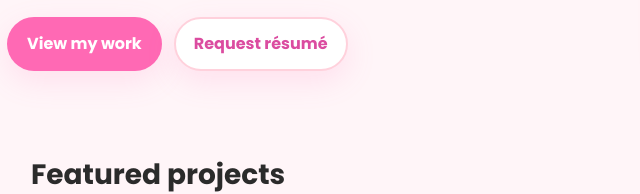
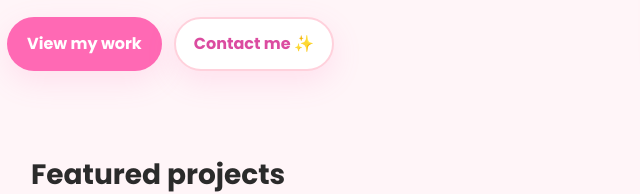
Before and after one commit to Rithanya13/github.io, a plain HTML site: page index.html in a window 1280 px wide. Shown: the part 397-591 px from the top of the page, 93-733 px from the left. Drawn offline with nearby package versions, Linux system fonts and the light colour scheme.

Commit message:
Update contact link and email subject/body

```diff
--- a/index.html
+++ b/index.html
@@ -114,10 +114,10 @@
         </p>
         <div class="cta">
           <a class="btn btn-primary" href="#projects">View my work</a>
-         <a class="btn btn-ghost"
-   href="mailto:rithanya.chandran@su.suffolk.edu?subject=Request%20for%20Rithanya's%20Resume&body=Hi%20Rithanya%2C%0A%0AI%20visited%20your%20portfolio%20and%20would%20love%20to%20receive%20your%20resume.%0A%0AThanks%20and%20best%20regards%2C%0A[Your%20Name]"
+        <a class="btn btn-ghost"
+   href="mailto:rithanya.chandran@su.suffolk.edu?subject=Let’s%20Connect%20About%20Opportunities&body=Hi%20Rithanya%2C%0A%0AI%20came%20across%20your%20portfolio%20and%20would%20love%20to%20connect%20about%20potential%20opportunities.%20Could%20you%20please%20share%20your%20resume%20and%20availability%3F%0A%0AThanks%20and%20best%20regards%2C%0A[Your%20Name]"
    target="_blank">
-   Request résumé
+   Contact me ✨
 </a>
         </div>
       </div>
```
